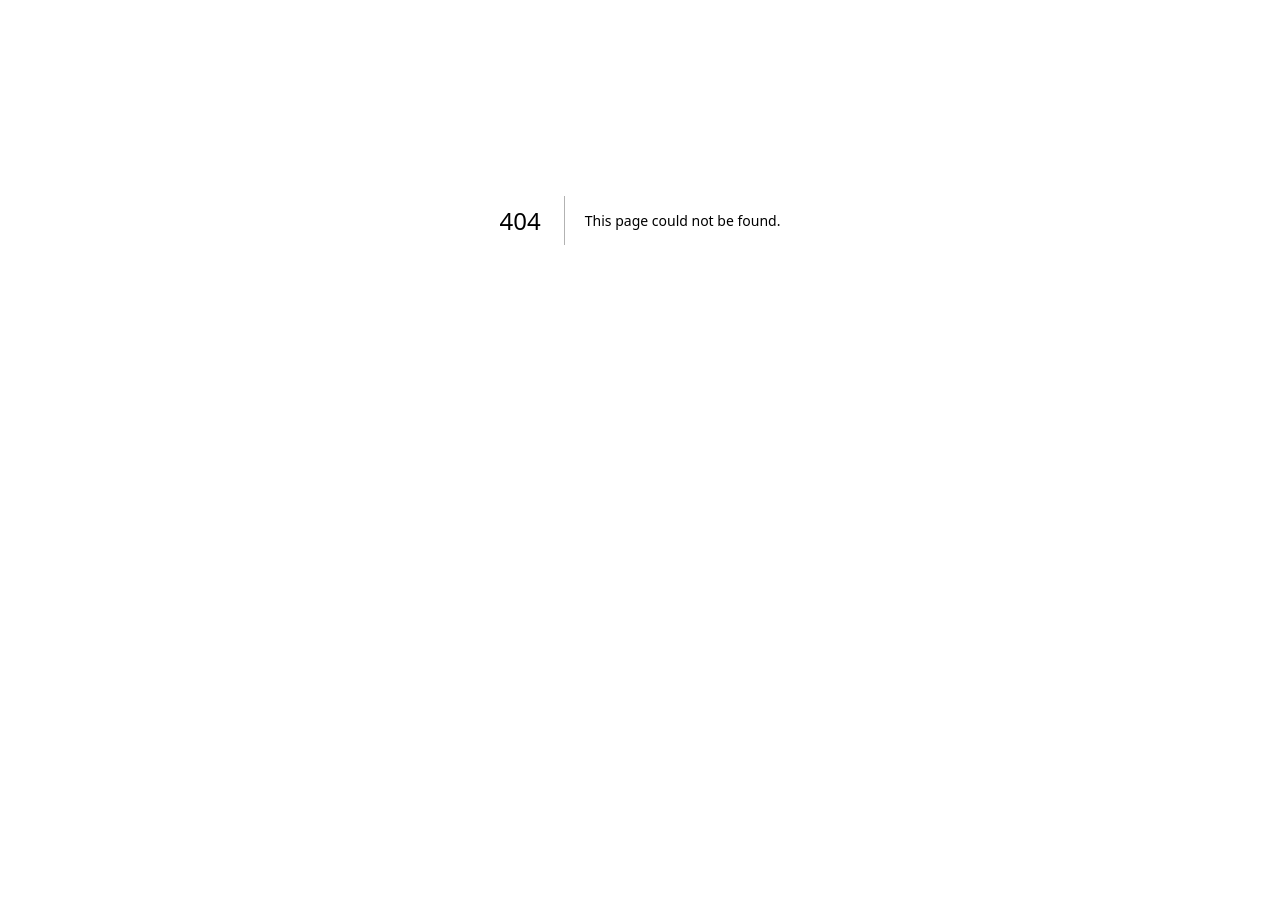
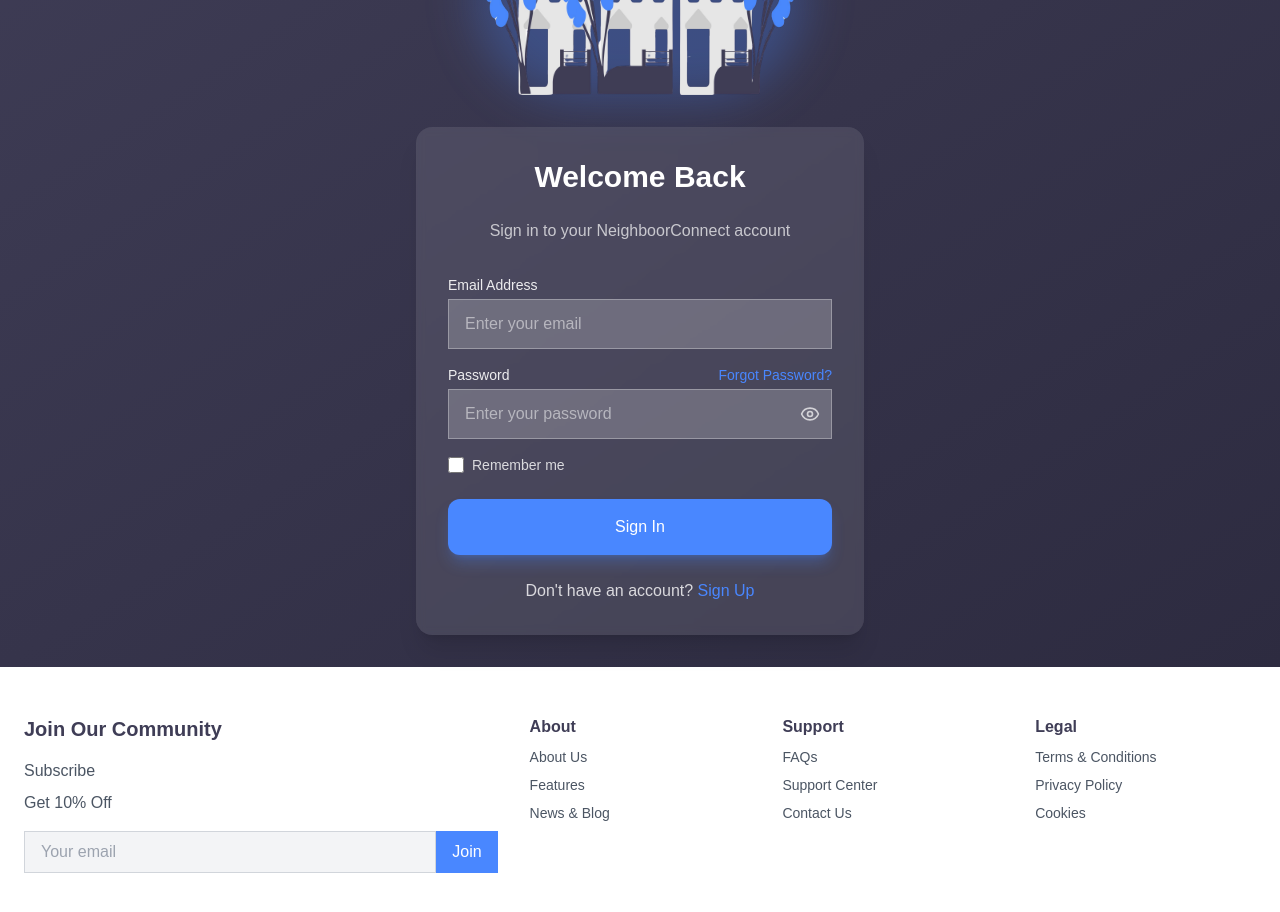
Before and after one commit to portilho13/neighborconnect-frontend, a Next.js app: page /login in a window 1280 px wide. Before the commit this address had no page. Shown: the part 180-1092 px from the top of the page. Before the commit the page ends 800 px from the top, so only its background shows below. Built offline with nearby package versions, Linux system fonts and the light colour scheme.

Commit message:
added login page

```diff
--- /dev/null
+++ b/src/app/login/page.tsx
@@ -0,0 +1,217 @@
+"use client"
+
+import type React from "react"
+
+import { useState } from "react"
+import Image from "next/image"
+import Link from "next/link"
+import { ArrowLeft, Eye, EyeOff } from "lucide-react"
+import LogoImage from '../../../images/ImagemInicial.svg'
+
+
+export default function Login() {
+  const [showPassword, setShowPassword] = useState(false)
+  const [formData, setFormData] = useState({
+    email: "",
+    password: "",
+  })
+  const [errors, setErrors] = useState({
+    email: "",
+    password: "",
+  })
+
+  const handleChange = (e: React.ChangeEvent<HTMLInputElement>) => {
+    const { name, value } = e.target
+    setFormData((prev) => ({
+      ...prev,
+      [name]: value,
+    }))
+  }
+
+  const validateForm = () => {
+    let valid = true
+    const newErrors = {
+      email: "",
+      password: "",
+    }
+
+    if (!formData.email.trim()) {
+      newErrors.email = "Email is required"
+      valid = false
+    } else if (!/\S+@\S+\.\S+/.test(formData.email)) {
+      newErrors.email = "Email is invalid"
+      valid = false
+    }
+
+    if (!formData.password) {
+      newErrors.password = "Password is required"
+      valid = false
+    }
+
+    setErrors(newErrors)
+    return valid
+  }
+
+  const handleSubmit = (e: React.FormEvent) => {
+    e.preventDefault()
+    if (validateForm()) {
+      // Submit form data to your backend
+      console.log("Login form submitted:", formData)
+      // Redirect or show success message
+    }
+  }
+
+  return (
+    <div className="min-h-screen bg-[#3F3D56] flex flex-col items-center justify-between">
+      {/* Main Content */}
+      <div className="bg-gradient-to-br from-[#3F3D56] to-[#2d2b40] min-h-screen w-full flex flex-col">
+        <div className="container mx-auto px-6 py-8 flex flex-col items-center">
+          {/* Back button */}
+          <div className="self-start mb-6">
+            <Link href="/" className="text-white/80 hover:text-white flex items-center transition-colors">
+              <ArrowLeft className="mr-2 h-4 w-4" />
+              Back to Home
+            </Link>
+          </div>
+
+          {/* Image */}
+          <div className="w-full max-w-md mb-8 flex justify-center">
+            <div className="relative w-full max-w-xs">
+              <div className="absolute -inset-1 bg-[#4987FF]/30 rounded-full blur-xl"></div>
+              <Image
+                width={300}
+                height={300}
+                src={LogoImage}
+                alt="Neighborhood Connection"
+                className="relative z-10 w-full h-auto"
+              />
+            </div>
+          </div>
+
+          {/* Login Form */}
+          <div className="w-full max-w-md bg-white/10 backdrop-blur-sm rounded-2xl p-8 shadow-xl">
+            <h1 className="text-white text-center font-bold text-3xl mb-6">Welcome Back</h1>
+            <p className="text-white/70 text-center mb-8">Sign in to your NeighboorConnect account</p>
+
+            <form onSubmit={handleSubmit} className="space-y-4">
+              <div>
+                <label htmlFor="email" className="block text-white/90 mb-1 text-sm">
+                  Email Address
+                </label>
+                <input
+                  type="email"
+                  id="email"
+                  name="email"
+                  value={formData.email}
+                  onChange={handleChange}
+                  className={`w-full bg-white/20 border ${errors.email ? "border-red-500" : "border-white/30"} rounded-lg px-4 py-3 text-white placeholder-white/50 focus:outline-none focus:ring-2 focus:ring-[#4987FF]`}
+                  placeholder="Enter your email"
+                />
+                {errors.email && <p className="mt-1 text-red-400 text-xs">{errors.email}</p>}
+              </div>
+
+              <div>
+                <div className="flex justify-between items-center mb-1">
+                  <label htmlFor="password" className="block text-white/90 text-sm">
+                    Password
+                  </label>
+                  <Link href="/forgot-password" className="text-[#4987FF] text-sm hover:underline">
+                    Forgot Password?
+                  </Link>
+                </div>
+                <div className="relative">
+                  <input
+                    type={showPassword ? "text" : "password"}
+                    id="password"
+                    name="password"
+                    value={formData.password}
+                    onChange={handleChange}
+                    className={`w-full bg-white/20 border ${errors.password ? "border-red-500" : "border-white/30"} rounded-lg px-4 py-3 text-white placeholder-white/50 focus:outline-none focus:ring-2 focus:ring-[#4987FF]`}
+                    placeholder="Enter your password"
+                  />
+                  <button
+                    type="button"
+                    onClick={() => setShowPassword(!showPassword)}
+                    className="absolute right-3 top-1/2 -translate-y-1/2 text-white/70 hover:text-white"
+                  >
+                    {showPassword ? <EyeOff className="h-5 w-5" /> : <Eye className="h-5 w-5" />}
+                  </button>
+                </div>
+                {errors.password && <p className="mt-1 text-red-400 text-xs">{errors.password}</p>}
+              </div>
+
+              <div className="flex items-center mt-2">
+                <input
+                  type="checkbox"
+                  id="remember"
+                  className="h-4 w-4 rounded border-white/30 bg-white/20 text-[#4987FF] focus:ring-[#4987FF]"
+                />
+                <label htmlFor="remember" className="ml-2 block text-sm text-white/80">
+                  Remember me
+                </label>
+              </div>
+
+              <div className="pt-2">
+                <button
+                  className="w-full bg-[#4987FF] hover:bg-[#3a78f0] transition-colors px-8 py-4 rounded-xl font-medium text-white shadow-lg shadow-[#4987FF]/30"
+                  type="submit"
+                >
+                  Sign In
+                </button>
+              </div>
+            </form>
+
+            <div className="mt-6 text-center">
+              <p className="text-white/80">
+                Don't have an account?{" "}
+                <Link href="/register" className="text-[#4987FF] hover:underline">
+                  Sign Up
+                </Link>
+              </p>
+            </div>
+          </div>
+        </div>
+      </div>
+
+      {/* Footer section */}
+      <div className="w-full bg-white py-12 px-6">
+        <div className="max-w-7xl mx-auto grid grid-cols-1 md:grid-cols-2 lg:grid-cols-5 gap-8">
+          <div className="lg:col-span-2">
+            <h2 className="font-bold text-xl text-[#3F3D56] mb-4">Join Our Community</h2>
+            <p className="text-gray-600 mb-2">Subscribe</p>
+            <p className="text-gray-600 mb-4">Get 10% Off</p>
+            <div className="flex">
+              <input
+                className="bg-gray-100 border border-gray-300 rounded-l-md px-4 py-2 w-full focus:outline-none focus:ring-2 focus:ring-[#4987FF]"
+                type="email"
+                placeholder="Your email"
+              />
+              <button className="bg-[#4987FF] text-white px-4 py-2 rounded-r-md hover:bg-[#3a78f0]">Join</button>
+            </div>
+          </div>
+
+          <div className="space-y-2">
+            <h3 className="font-semibold text-[#3F3D56]">About</h3>
+            <p className="text-gray-600 text-sm">About Us</p>
+            <p className="text-gray-600 text-sm">Features</p>
+            <p className="text-gray-600 text-sm">News & Blog</p>
+          </div>
+
+          <div className="space-y-2">
+            <h3 className="font-semibold text-[#3F3D56]">Support</h3>
+            <p className="text-gray-600 text-sm">FAQs</p>
+            <p className="text-gray-600 text-sm">Support Center</p>
+            <p className="text-gray-600 text-sm">Contact Us</p>
+          </div>
+
+          <div className="space-y-2">
+            <h3 className="font-semibold text-[#3F3D56]">Legal</h3>
+            <p className="text-gray-600 text-sm">Terms & Conditions</p>
+            <p className="text-gray-600 text-sm">Privacy Policy</p>
+            <p className="text-gray-600 text-sm">Cookies</p>
+          </div>
+        </div>
+      </div>
+    </div>
+  )
+}
```
